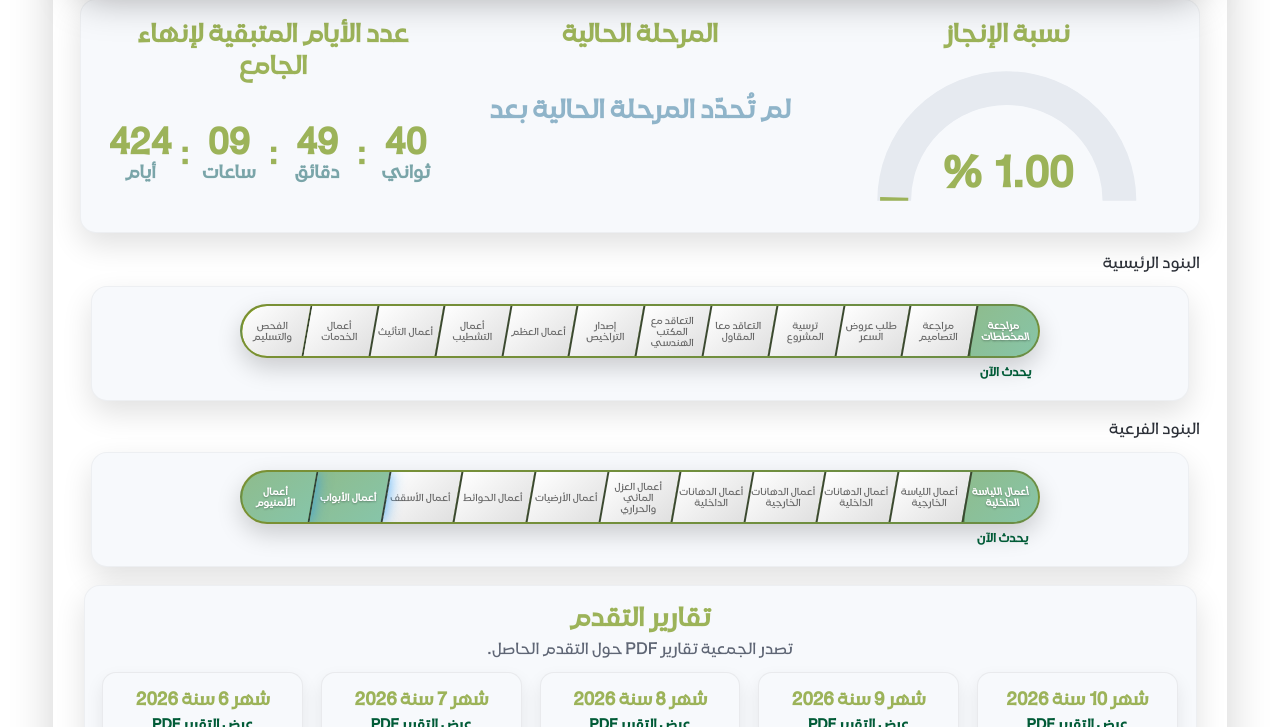
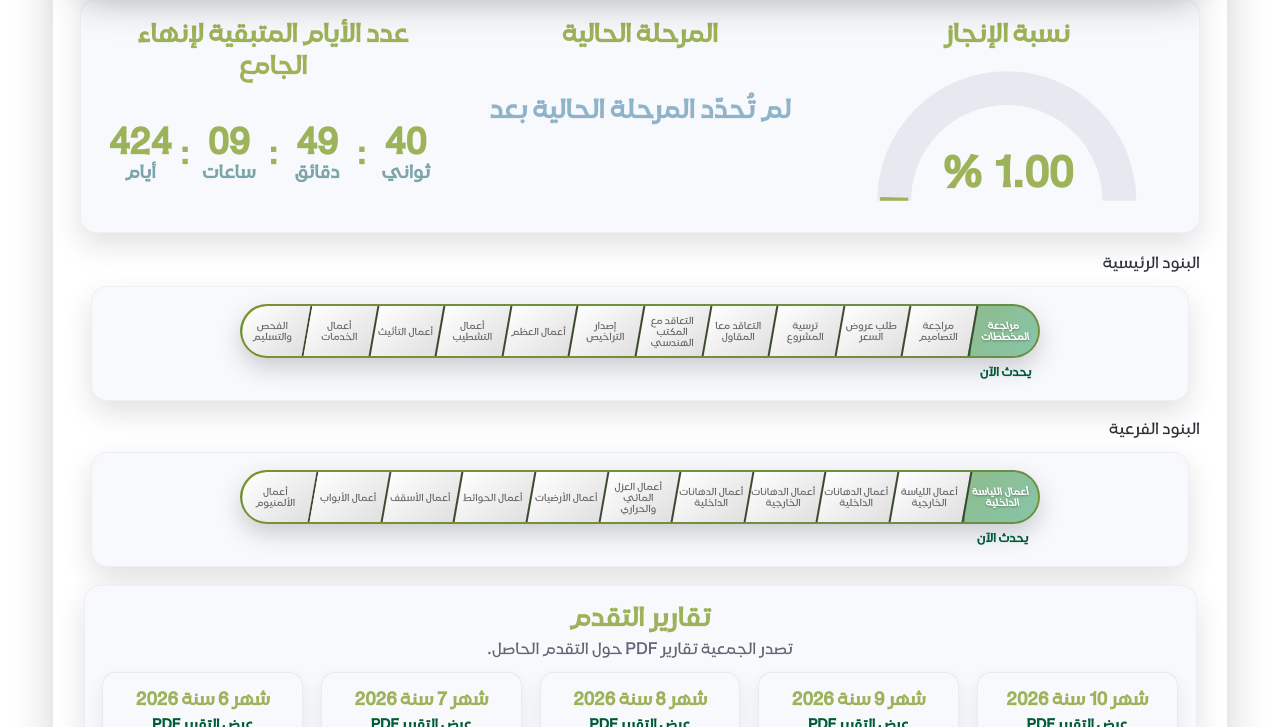
Before and after one commit to yaamur-get/bathNawras, a website: page index.html in a window 1280 px wide. Shown: the part 1856-2583 px from the top of the page. Drawn offline with Linux system fonts and the light colour scheme.

Commit message:
Update index.html

```diff
--- a/index.html
+++ b/index.html
@@ -205,9 +205,9 @@
 
 
 
-          <div class="timeline-item current"><span>أعمال الأبواب</span></div>
+          <div class="timeline-item pending"><span>أعمال الأبواب</span></div>
 
-          <div class="timeline-item current"><span>أعمال الألمنيوم</span></div>
+          <div class="timeline-item pending"><span>أعمال الألمنيوم</span></div>
 
         </div>
       </div>
```
